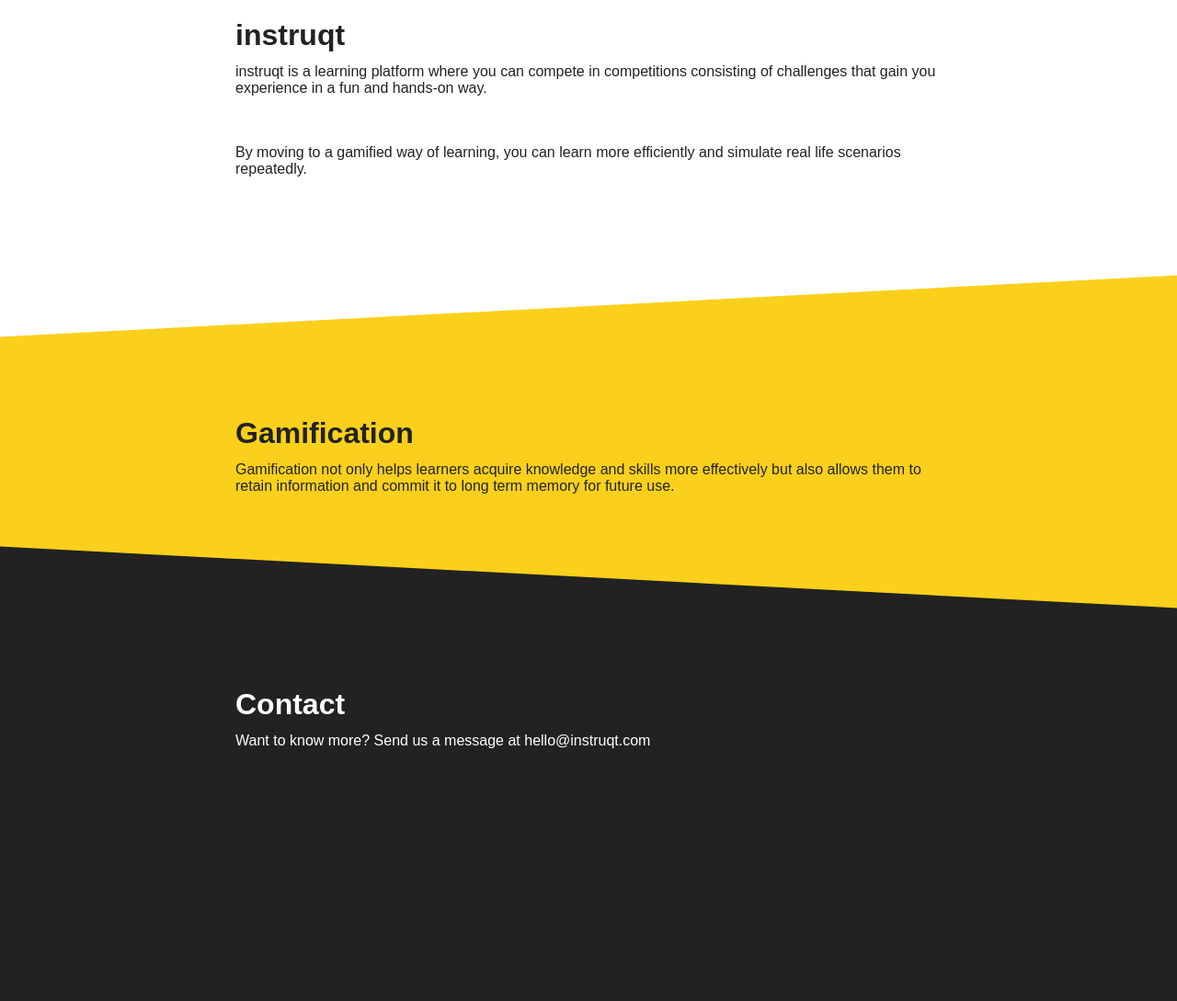
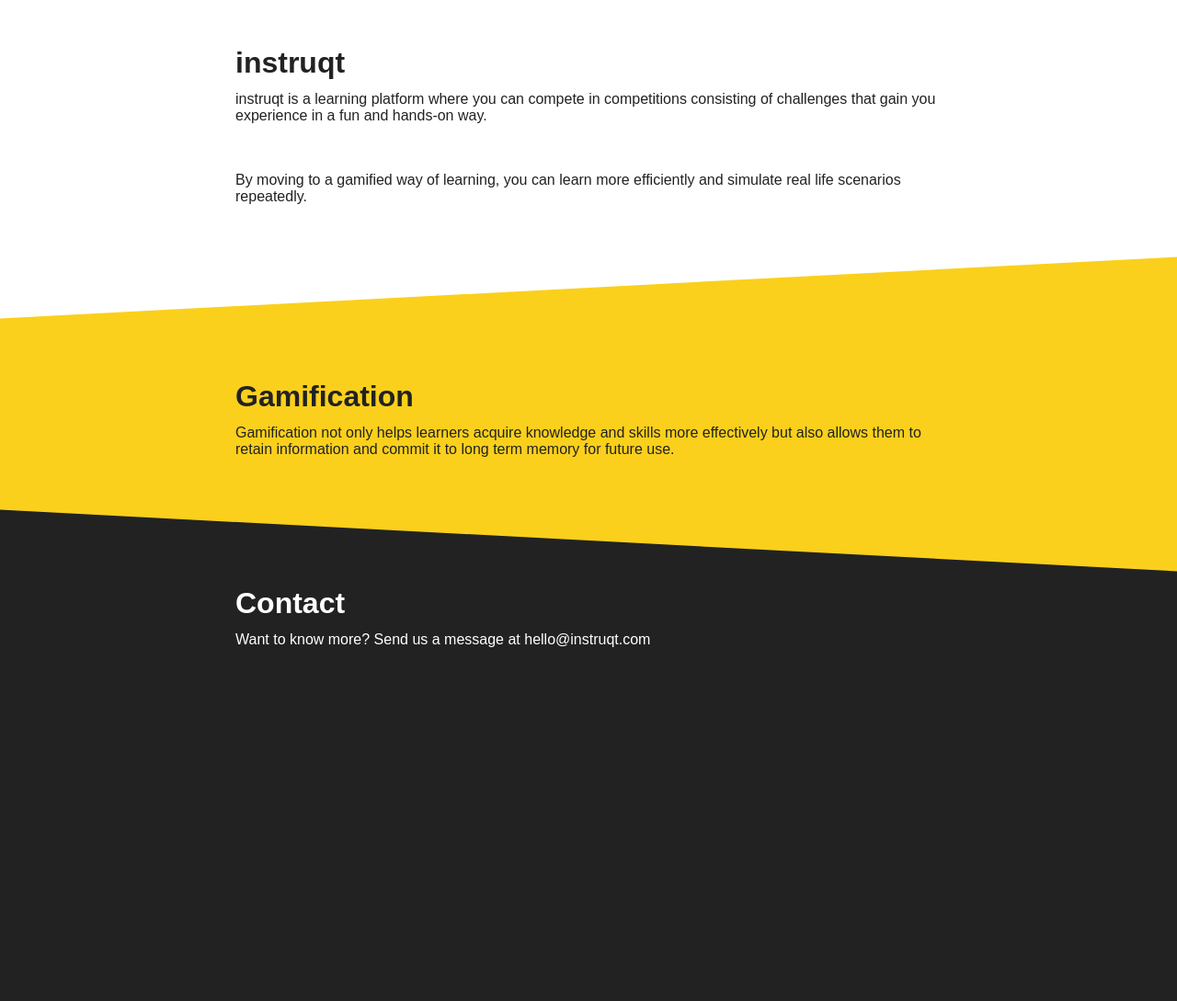
Before and after one commit to instruqt/instruqt.github.io, a plain HTML site: page index.htm in a window 1280 px wide. Shown: the whole page at 92% size. After the commit the page ends 929 px from the top, so only its background shows below. Drawn offline with Linux system fonts and the light colour scheme.

Commit message:
Change styling

```diff
--- a/css/style.css
+++ b/css/style.css
@@ -11,16 +11,6 @@
   background: #222;
 }
 
-.yellow {
-  color: #222;
-  background: #FAD01C;
-}
-
-.white {
-  color: #222;
-  background: #fff;
-}
-
 body {
   background: #222;
   text-align: center;
@@ -28,38 +18,63 @@
   position: relative;
 }
 
-.skew-left {
+#intro {
+  color: #222;
+  background: #fff;
   -webkit-transform: skew(0deg, -3deg);
   transform: skew(0deg, -3deg);
-  padding: 20px 0 200px 0;
+  padding-bottom: 100px;
   margin-top: -100px;
 }
 
-.unskew-left {
+#intro .content {
+  padding: 150px 0 50px 0;
+  text-align: left;
+  max-width: 80%;
   width: 60%;
+  margin: 0 auto;
   -webkit-transform: skew(0deg, 3deg);
   transform: skew(0deg, 3deg);
 }
 
-.skew-right {
+#description {
+  color: #222;
+  background: #FAD01C;
+  -webkit-transform: skew(0deg, -3deg);
+  transform: skew(0deg, -3deg);
+  padding-bottom: 100px;
+  margin-top: -100px;
+}
+
+#description .content {
+  padding: 100px 0 50px 0;
+  text-align: left;
+  max-width: 80%;
+  width: 60%;
+  margin: 0 auto;
   -webkit-transform: skew(0deg, 3deg);
   transform: skew(0deg, 3deg);
-  padding: 20px 0 200px 0;
-  margin-top: -150px;
 }
 
-.unskew-right {
+#footer {
+  color: #fff;
+  background: #222;
+  -webkit-transform: skew(0deg, 3deg);
+  transform: skew(0deg, 3deg);
+  padding-bottom:100px;
+  margin-top: -100px;
+}
+
+#footer .content {
+  padding: 50px 0 50px 0;
+  text-align: left;
+  max-width: 80%;
   width: 60%;
+  margin: 0 auto;
   -webkit-transform: skew(0deg, -3deg);
   transform: skew(0deg, -3deg);
 }
 
-.content {
-  padding-top: 100px;
-  max-width: 80%;
-  margin: 0 auto;
-  text-align: left;
-}
 
 .content p {
   font-weight: 300;
--- a/index.htm
+++ b/index.htm
@@ -6,27 +6,27 @@
     <link rel="stylesheet" href="css/style.css">
 </head>
 <body>
-    <div class="skew-left white">
-        <div class="unskew-left content">
+    <div id="intro">
+        <div class="content">
             <h1>instruqt</h1>
             <p>instruqt is a learning platform where you can compete in competitions consisting of challenges that gain you experience in a fun and hands-on way.</p>
             <p>By moving to a gamified way of learning, you can learn more efficiently and simulate real life scenarios repeatedly.</p>
         </div>
     </div>
 
-    <div class="skew-left yellow">
+    <div id="description" class="skew-left yellow">
         <div class="unskew-left content">
             <h1>Gamification</h1>
             <p>Gamification not only helps learners acquire knowledge and skills more effectively but also allows them to retain information and commit it to long term memory for future use.</p>
         </div>
     </div>
 
-    <div class="skew-right black">
-        <div class="unskew-right content">
+    <footer id="footer" >
+        <div class="content">
             <h1>Contact</h1>
             <p>Want to know more? Send us a message at hello@instruqt.com</p>
         </div>
-    </div>
+    </footer>
 </body>
 
 </html>
```
